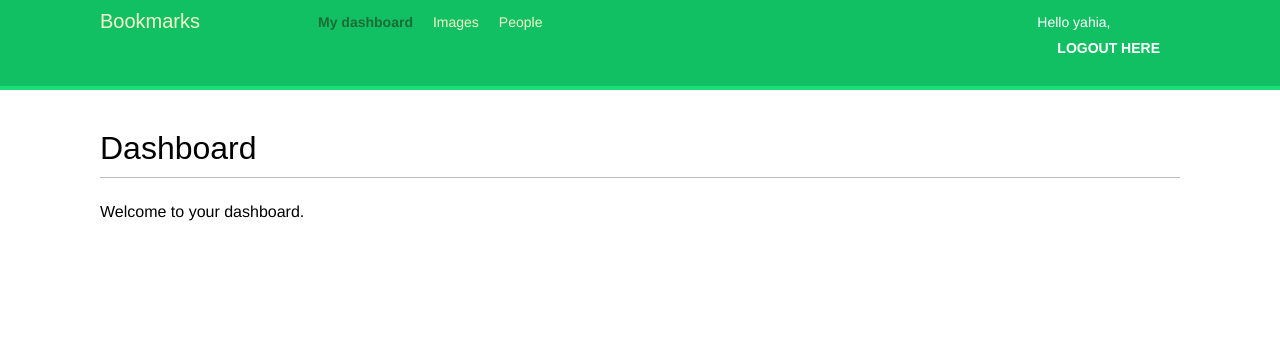
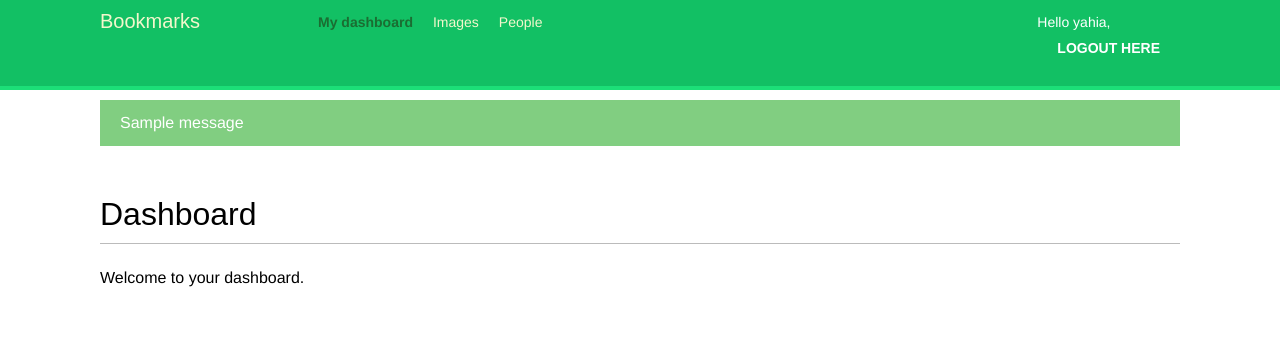
Before and after one commit to yahiahamdan/social-website-application, a Django app: page /account/ in a window 1280 px wide. Shown: the top 350 px of the page. Run offline with Django 5.2, Linux system fonts and the light colour scheme; a user stored in the database is signed in; tables that the repository leaves empty hold one stand-in row (values such as "Sample post"); one stand-in notice (Sample message) is shown; some web fonts are replaced.

Commit message:
adding messaging with styling eror infor warning and so on

```diff
--- a/bookmarks/account/templates/base.html
+++ b/bookmarks/account/templates/base.html
@@ -6,7 +6,7 @@
  <link href="{% static "css/base.css" %}" rel="stylesheet">
 </head>
 <body>
- <div id="header">
+  <div id="header">
  <span class="logo">Bookmarks</span>
  {% if request.user.is_authenticated %}
  <ul class="menu">
@@ -35,6 +35,16 @@
     {% endif %}
     </span>
     </div>
+    {%if messages%}
+    <ul class='messages'>
+   {%for message in messages%}
+   <li class={{message.tags}}>
+    {{message |safe}}
+    <a href="#" class='close'></a>
+   </li>
+   {%endfor%}
+    </ul>
+    {% endif %}
     <div id="content">
     {% block content %}
     {% endblock %}
```
